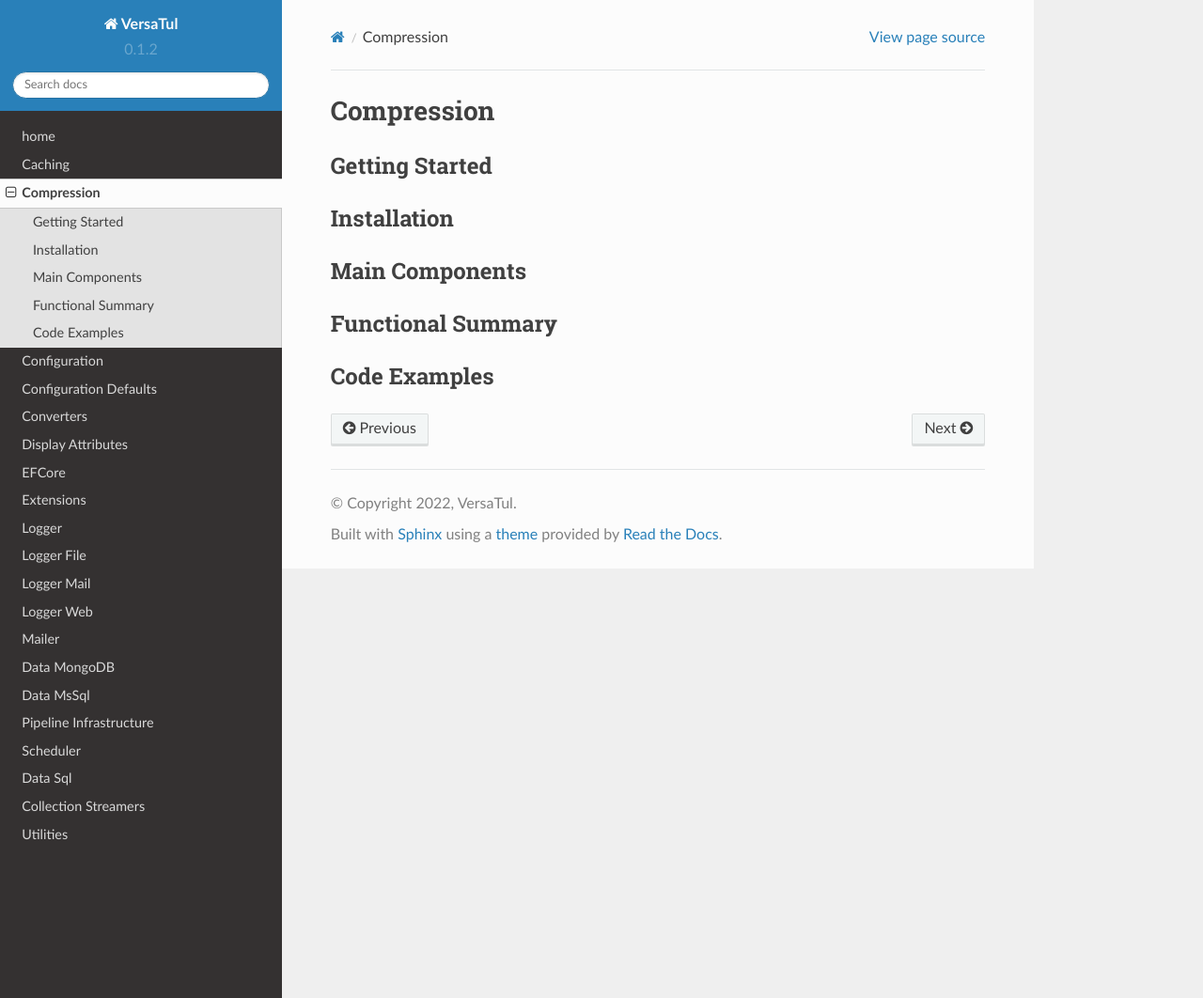
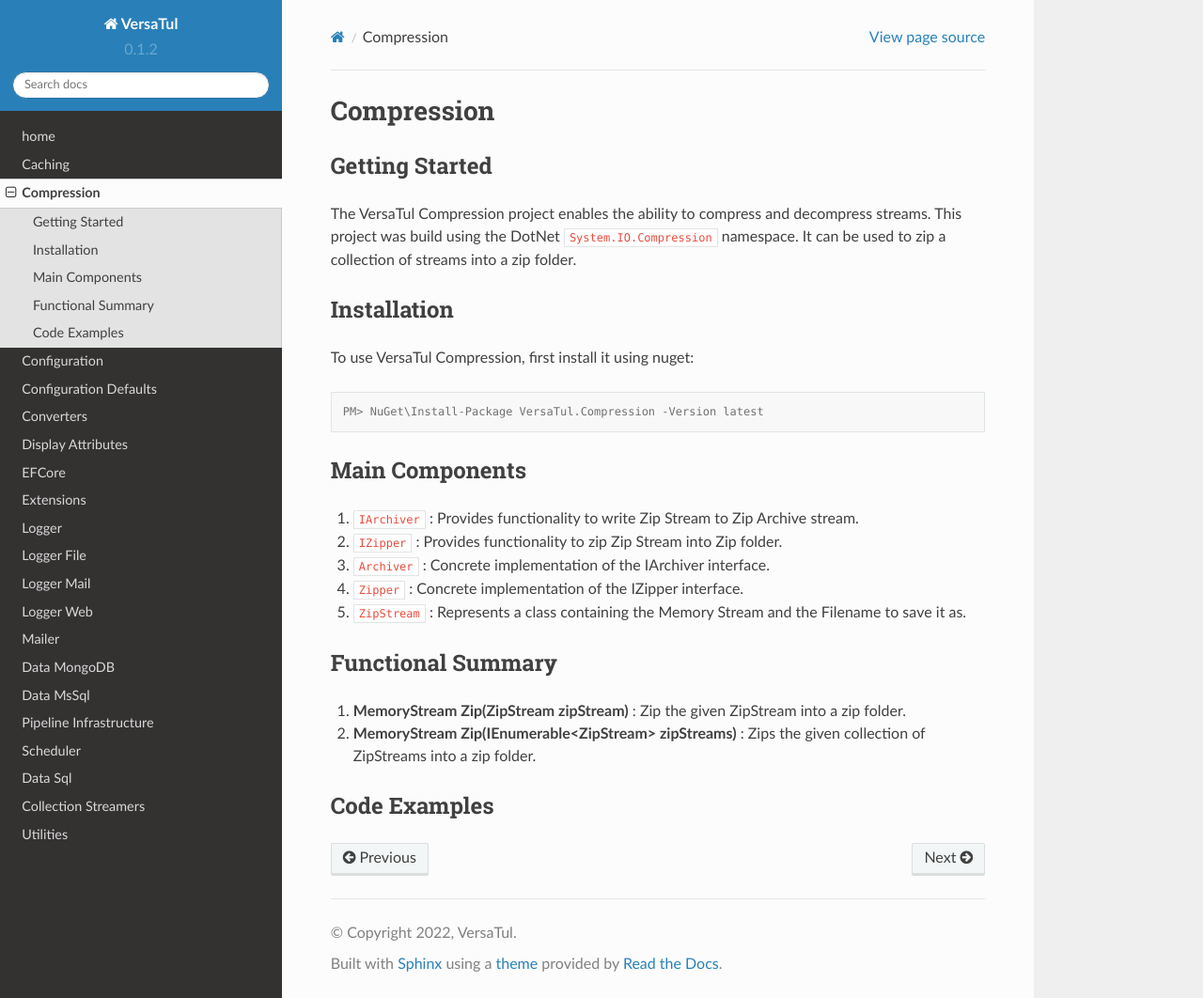
Before and after one commit to BjornWilliams/DocsVersaTul, a Sphinx documentation site: the page built from docs/source/compression.rst, in a window 1280 px wide and 1062 px high. Shown: the whole window at 94% size. Built offline with Sphinx 7.4.7 and the Read the Docs theme 2.0.0, drawn with Linux system fonts in a browser that asks for light colours.

Commit message:
Update compression.rst
Adding documentation for compression

```diff
--- a/docs/source/compression.rst
+++ b/docs/source/compression.rst
@@ -3,15 +3,32 @@
 
 Getting Started
 ----------------
+The VersaTul Compression project enables the ability to compress and decompress streams.
+This project was build using the DotNet ``System.IO.Compression`` namespace.
+It can be used to zip a collection of streams into a zip folder.
 
 Installation
 ------------
 
+To use VersaTul Compression, first install it using nuget:
+
+.. code-block:: console
+
+    PM> NuGet\Install-Package VersaTul.Compression -Version latest
+
+
 Main Components
 ----------------
+1. ``IArchiver`` : Provides functionality to write Zip Stream to Zip Archive stream.
+2. ``IZipper`` : Provides functionality to zip Zip Stream into Zip folder.
+3. ``Archiver`` : Concrete implementation of the IArchiver interface.
+4. ``Zipper`` : Concrete implementation of the IZipper interface.
+5. ``ZipStream`` : Represents a class containing the Memory Stream and the Filename to save it as.
 
 Functional Summary
 ------------------
+1. **MemoryStream Zip(ZipStream zipStream)** : Zip the given ZipStream into a zip folder.
+2. **MemoryStream Zip(IEnumerable<ZipStream> zipStreams)** : Zips the given collection of ZipStreams into a zip folder.
 
 Code Examples
--------------
+--------------
```
